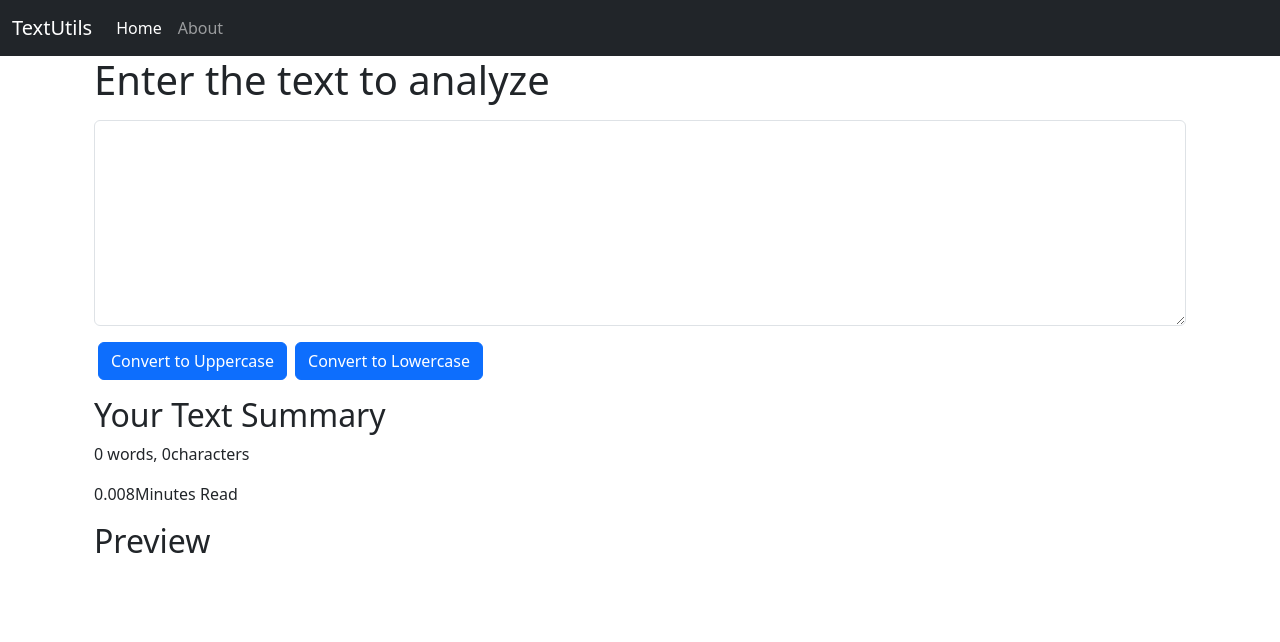
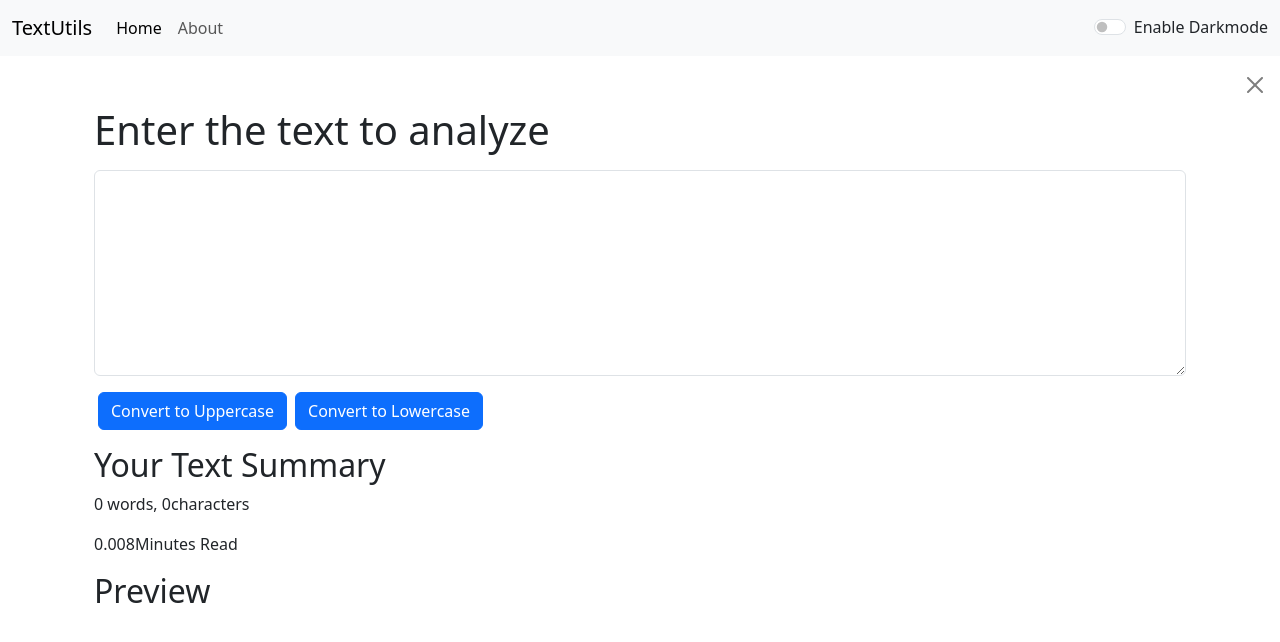
Before and after one commit to JoshiNirdesh/practice-react, a React (Vite) app in the folder React/: page / in a window 1280 px wide. Shown: the top 642 px of the page. Built offline with nearby package versions, Linux system fonts and the light colour scheme.

Commit message:
alert darkmaode and light omode with color change

```diff
--- a/React/src/App.jsx
+++ b/React/src/App.jsx
@@ -1,12 +1,39 @@
+import { useState } from "react";
 import "./App.css";
 import About from "./componets/About";
 import Navbar from "./componets/Navbar";
 import TextForm from "./componets/TextForm";
+import Alert from "./componets/Alert";
 
 function App() {
+  const [mode, setMode] = useState("light");
+
+  const toggleMode = () => {
+    if (mode === "light") {
+      setMode("dark");
+      showAlert("Dark Mode is enable", "primary");
+    } else if (mode === "dark") {
+      setMode("light");
+      showAlert("Light Mode is enable", "danger");
+    }
+  };
+  const [alert, setAlert] = useState("");
+
+  const showAlert = (message, type) => {
+    setAlert({
+      message: message,
+      type: type,
+    });
+  };
   return (
     <>
-      <Navbar title="TextUtils" about="About " />
+      <Navbar
+        title="TextUtils"
+        about="About"
+        mode={mode}
+        toggleMode={toggleMode}
+      />
+      <Alert alert={alert} />
       <div className="container">
         <TextForm heading="Enter the text to analyze" />
         {/* <About /> */}
--- /dev/null
+++ b/React/src/componets/Alert.jsx
@@ -0,0 +1,20 @@
+import React from "react";
+
+const Alert = (props) => {
+  return (
+    <div
+      className={`alert alert-${props.alert.type} alert-dismissible fade show`}
+      role="alert"
+    >
+      <strong> {props.alert.message}</strong>
+      <button
+        type="button"
+        className="btn-close"
+        data-bs-dismiss="alert"
+        aria-label="Close"
+      ></button>
+    </div>
+  );
+};
+
+export default Alert;
--- a/React/src/componets/Navbar.jsx
+++ b/React/src/componets/Navbar.jsx
@@ -3,7 +3,9 @@ import React from "react";
 const Navbar = (props) => {
   return (
     <>
-      <nav class="navbar navbar-expand-lg navbar-dark bg-dark">
+      <nav
+        className={`navbar navbar-expand-lg navbar-${props.mode} bg-${props.mode}`}
+      >
         <div className="container-fluid">
           <a className="navbar-brand" href="#">
             {props.title}
@@ -43,6 +45,22 @@ const Navbar = (props) => {
                 Search
               </button>
             </form> */}
+            <div
+              class={`form-check form-switch text-${
+                props.mode === "light" ? "dark" : "light"
+              }`}
+            >
+              <input
+                class="form-check-input"
+                type="checkbox"
+                role="switch"
+                id="switchCheckDefault"
+                onClick={props.toggleMode}
+              />
+              <label class="form-check-label" for="switchCheckDefault">
+                Enable Darkmode
+              </label>
+            </div>
           </div>
         </div>
       </nav>
```
